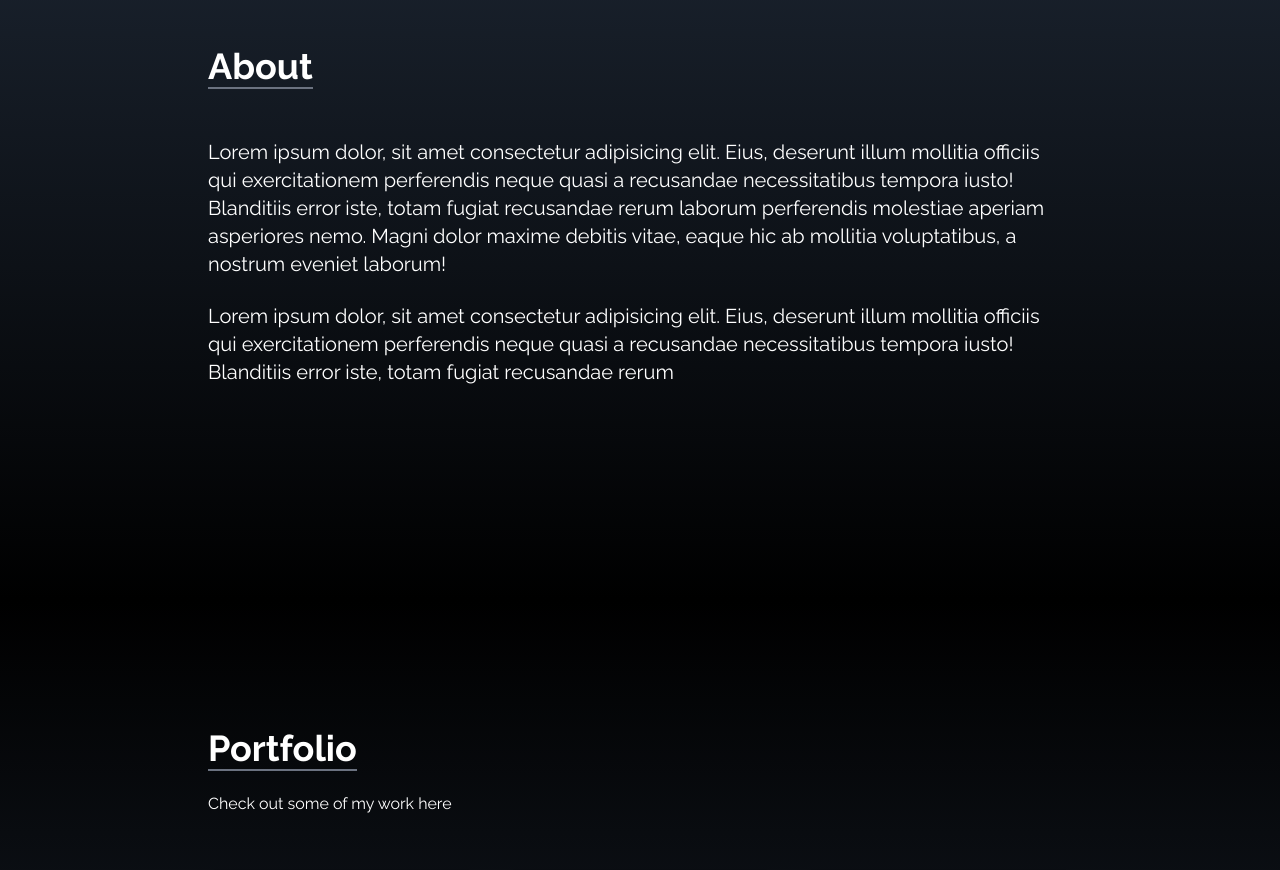
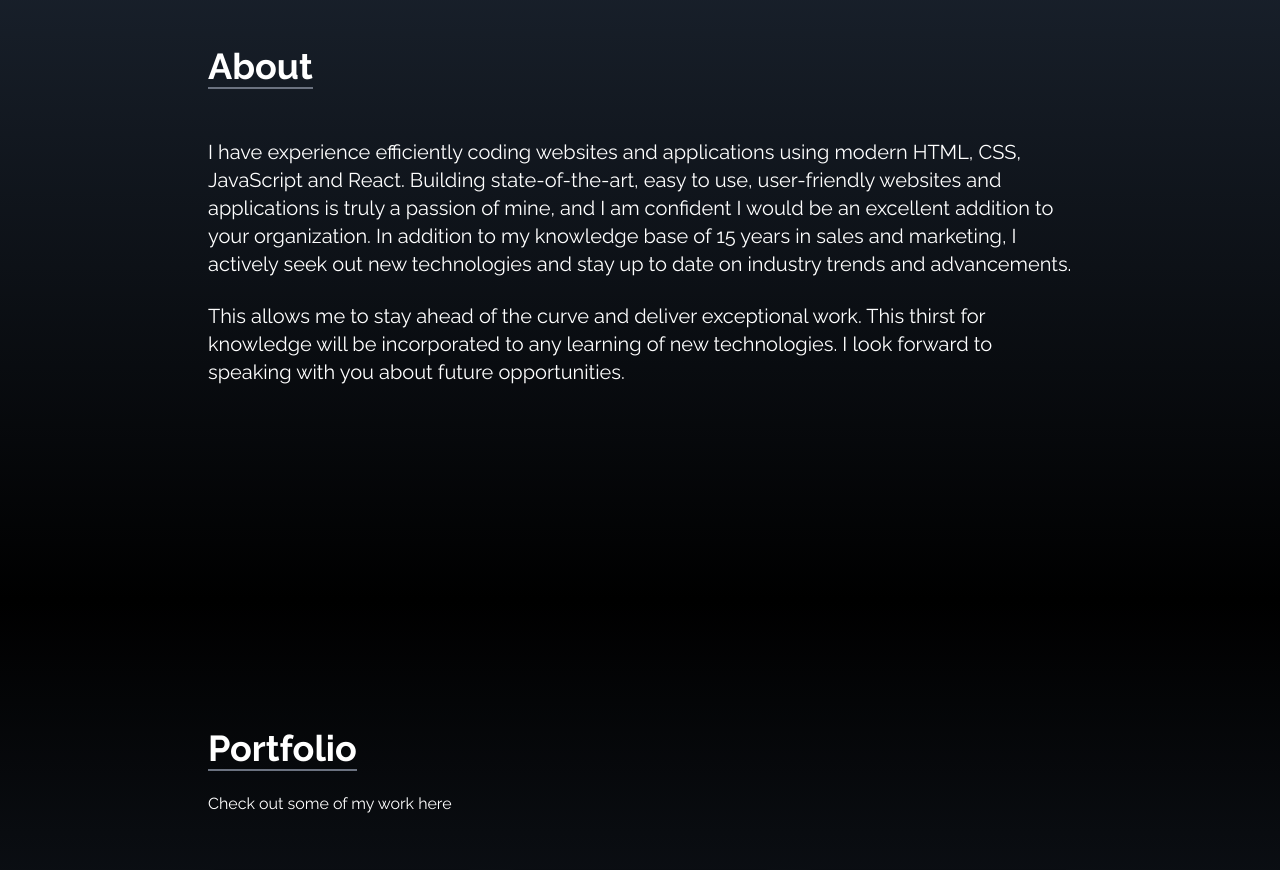
Before and after one commit to RaevenTech/personal-profile-page, a React (Create React App) app in the folder per-port/: page / in a window 1280 px wide. Shown: the part 1000-1870 px from the top of the page. Built offline with nearby package versions, Linux system fonts and the light colour scheme.

Commit message:
dependencies added

```diff
--- a/per-port/package.json
+++ b/per-port/package.json
@@ -6,7 +6,9 @@
     "@testing-library/jest-dom": "^5.16.4",
     "@testing-library/react": "^13.3.0",
     "@testing-library/user-event": "^13.5.0",
+    "bootstrap": "^5.2.0",
     "react": "^18.2.0",
+    "react-bootstrap": "^2.5.0",
     "react-dom": "^18.2.0",
     "react-icons": "^4.4.0",
     "react-router-dom": "^6.3.0",
--- a/per-port/src/components/About.js
+++ b/per-port/src/components/About.js
@@ -13,22 +13,23 @@ const About = () => {
                     </p>
                 </div>
                 <p className="text-xl mt-5 md:px-16">
-                    Lorem ipsum dolor, sit amet consectetur adipisicing elit.
-                    Eius, deserunt illum mollitia officiis qui exercitationem
-                    perferendis neque quasi a recusandae necessitatibus tempora
-                    iusto! Blanditiis error iste, totam fugiat recusandae rerum
-                    laborum perferendis molestiae aperiam asperiores nemo. Magni
-                    dolor maxime debitis vitae, eaque hic ab mollitia
-                    voluptatibus, a nostrum eveniet laborum!
+                    I have experience efficiently coding websites and
+                    applications using modern HTML, CSS, JavaScript and React.
+                    Building state-of-the-art, easy to use, user-friendly
+                    websites and applications is truly a passion of mine, and I
+                    am confident I would be an excellent addition to your
+                    organization. In addition to my knowledge base of 15 years
+                    in sales and marketing, I actively seek out new technologies
+                    and stay up to date on industry trends and advancements.
                 </p>
 
                 <br />
 
                 <p className="text-xl md:px-16 ">
-                    Lorem ipsum dolor, sit amet consectetur adipisicing elit.
-                    Eius, deserunt illum mollitia officiis qui exercitationem
-                    perferendis neque quasi a recusandae necessitatibus tempora
-                    iusto! Blanditiis error iste, totam fugiat recusandae rerum
+                    This allows me to stay ahead of the curve and deliver
+                    exceptional work. This thirst for knowledge will be
+                    incorporated to any learning of new technologies. I look
+                    forward to speaking with you about future opportunities.
                 </p>
             </div>
         </div>
--- a/per-port/src/components/Portfolio.js
+++ b/per-port/src/components/Portfolio.js
@@ -1,8 +1,5 @@
 import arrayDestruct from "../assets/portfolio/projects1.jpg";
-import netflix from "../assets/portfolio/Netflix4.jpg";
 import navbar from "../assets/portfolio/navbar.jpg";
-import reactParallax from "../assets/portfolio/porjects2.jpg";
-import reactSmooth from "../assets/portfolio/reactSmooth.jpg";
 import reactWeather from "../assets/portfolio/projects3.jpg";
 
 const Portfolio = () => {
@@ -26,7 +23,7 @@ const Portfolio = () => {
     return (
         <div
             name="portfolio"
-            className="bg-gradient-to-b from-black to-gray-800 w-full text-white md:h-screen"
+            className=" bg-gradient-to-b from-black to-gray-800 w-full text-white md:h-screen"
         >
             <div
                 id="portfolio"
```
Also changed, not shown: 1 other file (tests, documents, lock files or other folders).
